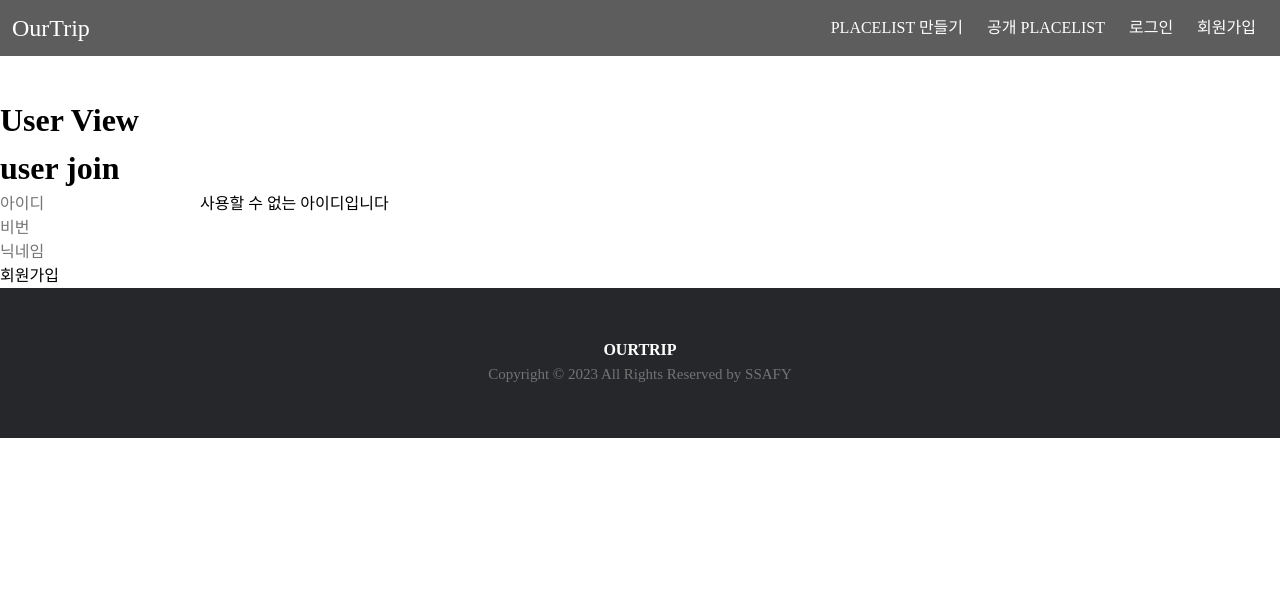
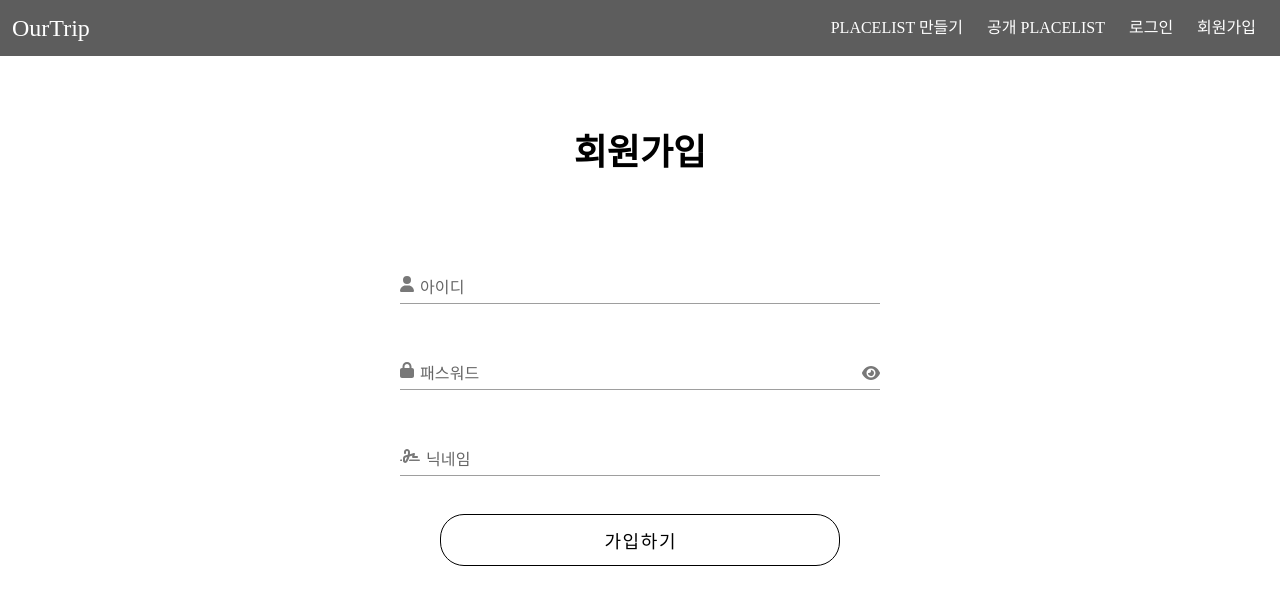
Before and after one commit to iihye/OurTrip, a Vue app in the folder FE/ourtrip/: page /user/join in a window 1280 px wide. Shown: the top 604 px of the page. Built offline with nearby package versions, Linux system fonts and the light colour scheme; a web font is replaced by a local one.

Commit message:
feat: join 완성(icon 추가, footer 고정)

```diff
--- a/FE/ourtrip/package.json
+++ b/FE/ourtrip/package.json
@@ -9,9 +9,15 @@
     "lint": "eslint . --ext .vue,.js,.jsx,.cjs,.mjs --fix --ignore-path .gitignore"
   },
   "dependencies": {
+    "@fortawesome/fontawesome-svg-core": "^6.4.2",
+    "@fortawesome/free-brands-svg-icons": "^6.4.2",
+    "@fortawesome/free-regular-svg-icons": "^6.4.2",
+    "@fortawesome/free-solid-svg-icons": "^6.4.2",
+    "@fortawesome/vue-fontawesome": "^3.0.5",
     "axios": "^1.6.2",
     "i": "^0.3.7",
     "jwt-decode": "^4.0.0",
+    "mdi-vue3": "^7.3.67",
     "pinia": "^2.1.7",
     "vue": "^3.3.4",
     "vue-router": "^4.2.5",
--- a/FE/ourtrip/src/App.vue
+++ b/FE/ourtrip/src/App.vue
@@ -1,7 +1,7 @@
 <script setup>
 import { RouterLink, RouterView } from 'vue-router';
 import Nav from './components/common/Nav.vue';
-import Footer from "./components/common/Footer.vue";
+
 </script>
 
 <template>
@@ -9,7 +9,7 @@ import Footer from "./components/common/Footer.vue";
     <Nav />
     <RouterView />
   </div>
-  <Footer></Footer>
+
 
   <!-- <footer id="footer">
     <h1>footer</h1>
--- a/FE/ourtrip/src/components/common/Footer.vue
+++ b/FE/ourtrip/src/components/common/Footer.vue
@@ -30,7 +30,7 @@
 .site-footer
 {
   height: 150px;
-  position: relative;
+  position: flexible;
   bottom: 0;
   width: 100%;
   text-align: center;
--- a/FE/ourtrip/src/components/user/UserJoin.vue
+++ b/FE/ourtrip/src/components/user/UserJoin.vue
@@ -15,6 +15,8 @@ const joinUser = ref({
   userPw: '',
   userName: '',
 });
+const message = ref();
+const isVisible = ref(false);
 
 const join = async () => {
   if (joinUser.value.userId === '') {
@@ -39,10 +41,10 @@ const join = async () => {
 
   await userJoin(joinUser.value);
   if (isJoin.value) {
-    alert('가입 성공!!');
+    alert(joinUser.value.userName + '님 환영합니다☺️');
     router.push({ name: 'user-login' });
   } else {
-    alert('가입 실패!!');
+    alert('회원가입에 실패했어요 관리자에게 문의하세요!');
     router.push({ name: 'user-join' });
   }
 };
@@ -50,27 +52,85 @@ const join = async () => {
 const check = async () => {
   await userCheck(joinUser.value);
   if (isCheck.value) {
+    message.value = "사용할 수 있는 아이디예요☺️";
     // console.log('등록 가능');
   } else {
+    message.value = "앗! 이미 사용 중이거나 사용할 수 없는 아이디예요😥";
     // console.log('등록 불가');
   }
+};
+
+const visible = () => {
+  isVisible.value = !isVisible.value;
 };
 </script>
 
 <template>
   <div>
-    <h1>user join</h1>
-    <form>
-      <input v-model="joinUser.userId" placeholder="아이디" @blur="check" />
-      <span v-if="!isCheck">사용할 수 없는 아이디입니다</span>
-      <br/>
-      <input v-model="joinUser.userPw" placeholder="비번" />
-      <br/>
-      <input v-model="joinUser.userName" placeholder="닉네임" />
-      <br/>
-      <button type="button" @click="join">회원가입</button>
+    <h1>회원가입</h1>
+
+    <form class="form">
+      <v-container>
+        <div class="form-wrapper">
+            <v-text-field label="아이디" v-model="joinUser.userId" @blur="check" variant="underlined" :messages="message">
+            <template v-slot:prepend-inner>
+              <font-awesome-icon :icon="['fas', 'user']" style="color: #787878;" />
+            </template>
+            </v-text-field>
+
+          </div>
+
+        <div class="form-wrapper">
+          <v-text-field label="패스워드" v-model="joinUser.userPw" variant="underlined"
+          :type="isVisible ? 'text' : 'password'" >
+            <template v-slot:prepend-inner>
+              <font-awesome-icon :icon="['fas', 'lock']" style="color: #787878;" />
+            </template>
+            <template v-slot:append-inner>
+              <div v-if="!isVisible" @click="visible"><font-awesome-icon :icon="['fas', 'eye']" style="color: #787878;" /></div>
+              <div v-if="isVisible" @click="visible"><font-awesome-icon :icon="['fas', 'eye-slash']" style="color: #787878;" /></div>
+           </template>
+          </v-text-field>
+        </div>
+
+        <div class="form-wrapper">
+          <v-text-field label="닉네임" v-model="joinUser.userName" variant="underlined">
+            <template v-slot:prepend-inner>
+              <font-awesome-icon :icon="['fas', 'signature']" style="color: #787878;" />
+            </template>
+          </v-text-field>
+        </div>
+
+        <div class="footer-btn-container">
+          <v-btn class="custom-btn" size="x-large" variant="outlined" rounded="xl" @click="join"> 가입하기 </v-btn>
+        </div>
+      </v-container>
     </form>
   </div>
 </template>
 
-<style scoped></style>
+<style scoped>
+h1 {
+  text-align: center;
+  font-size: 36px;
+  padding: 30px;
+}
+.form{
+  padding: 30px;
+  padding-left: 30%;
+  padding-right: 30%;
+}
+.form-wrapper {
+  display: flex;
+  align-items: center;
+  margin-bottom: 16px;
+}
+.footer-btn-container {
+  display: flex;
+  justify-content: center;
+  margin-top: 16px;
+}
+.custom-btn{
+  width: 400px;
+}
+</style>
--- a/FE/ourtrip/src/main.js
+++ b/FE/ourtrip/src/main.js
@@ -1,16 +1,24 @@
-import './assets/base.css';
+import "./assets/base.css";
 
-import { createApp } from 'vue';
-import { createPinia } from 'pinia';
+import { createApp } from "vue";
+import { createPinia } from "pinia";
 
-import App from './App.vue';
-import router from './router';
+import App from "./App.vue";
+import router from "./router";
 
 // Vuetify
-import 'vuetify/styles';
-import { createVuetify } from 'vuetify';
-import * as components from 'vuetify/components';
-import * as directives from 'vuetify/directives';
+import "vuetify/styles";
+import { createVuetify } from "vuetify";
+import * as components from "vuetify/components";
+import * as directives from "vuetify/directives";
+
+import { library } from "@fortawesome/fontawesome-svg-core";
+import { fas } from "@fortawesome/free-solid-svg-icons";
+import { far } from "@fortawesome/free-regular-svg-icons";
+import { FontAwesomeIcon } from "@fortawesome/vue-fontawesome";
+
+library.add(fas);
+library.add(far);
 
 const vuetify = createVuetify({
   components,
@@ -18,8 +26,9 @@ const vuetify = createVuetify({
 });
 
 const app = createApp(App);
+app.component("font-awesome-icon", FontAwesomeIcon);
 
 app.use(createPinia());
 app.use(router);
 app.use(vuetify);
-app.mount('#app');
+app.mount("#app");
--- a/FE/ourtrip/src/views/HomeView.vue
+++ b/FE/ourtrip/src/views/HomeView.vue
@@ -1,4 +1,5 @@
 <script setup>
+import Footer from "@/components/common/Footer.vue";
 </script>
 
 <template>
@@ -80,6 +81,8 @@
       </h1>
     </div>
   </container>
+
+  <Footer></Footer>
 </template>
 
 <style scoped>
--- a/FE/ourtrip/src/views/UserView.vue
+++ b/FE/ourtrip/src/views/UserView.vue
@@ -1,7 +1,6 @@
 <script setup></script>
 
 <template>
-  <h1>User View</h1>
   <router-view></router-view>
 </template>
 
```
Also changed, not shown: 1 other file (tests, documents, lock files or other folders).
